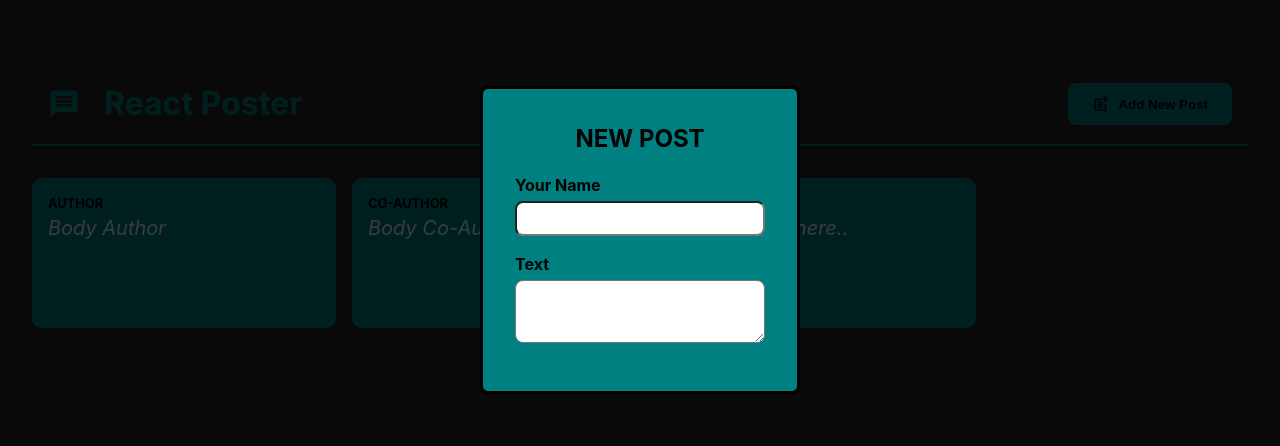
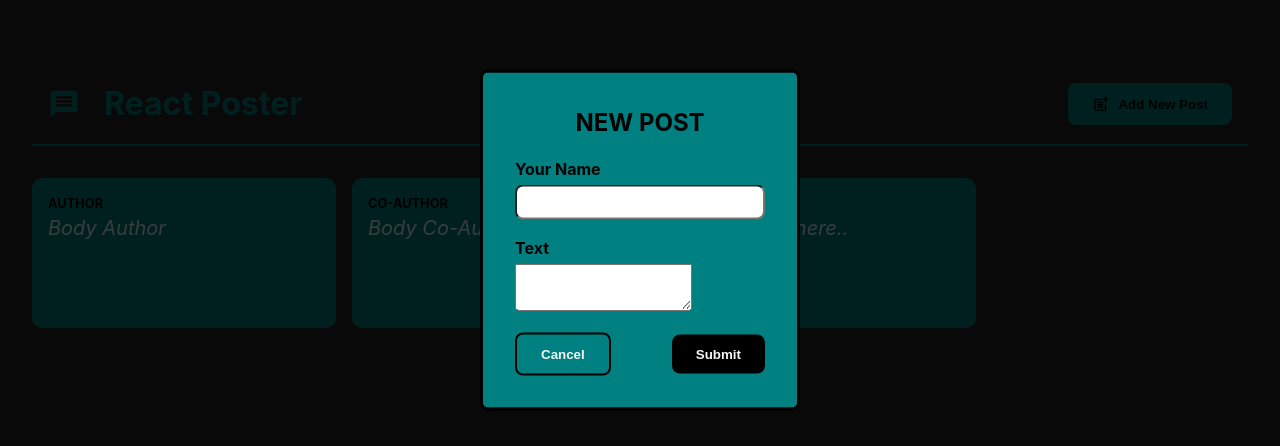
Before and after one commit to foolais/react-tutorial-udemy, a React (Vite) app: page / in a window 1280 px wide. Both pictures are taken after a click on the button "Add New Post". Shown: the top 446 px of the page. Built offline with nearby package versions, Linux system fonts and the light colour scheme.

Commit message:
add button form

```diff
--- a/src/components/Modal.jsx
+++ b/src/components/Modal.jsx
@@ -1,10 +1,10 @@
 /* eslint-disable react/prop-types */
 import styles from "./Modal.module.css";
 
-function Modal({ children, onClose }) {
+function Modal({ children }) {
   return (
     <>
-      <div className={styles.backdrop} onClick={onClose} />
+      <div className={styles.backdrop} />
       <dialog open className={styles.modal}>
         {children}
       </dialog>
--- a/src/components/NewPost.jsx
+++ b/src/components/NewPost.jsx
@@ -2,7 +2,7 @@
 import styles from "./NewPost.module.css";
 
 function NewPost(props) {
-  const { postChangeHandler } = props;
+  const { postChangeHandler, onClose } = props;
 
   return (
     <form className={styles.form}>
@@ -25,6 +25,12 @@ function NewPost(props) {
           onChange={(event) => postChangeHandler(event, "body")}
         />
       </p>
+      <p className={styles.actions}>
+        <button type="button" onClick={onClose}>
+          Cancel
+        </button>
+        <button type="submit">Submit</button>
+      </p>
     </form>
   );
 }
--- a/src/components/NewPost.module.css
+++ b/src/components/NewPost.module.css
@@ -13,7 +13,7 @@
 }
 
 .form input,
-.form textarea {
+asdfgmnbv .form textarea {
   display: block;
   margin-bottom: 1rem;
   padding: 0.5rem;
@@ -33,3 +33,42 @@
   text-transform: uppercase;
   font-size: 1.5rem;
 }
+
+.actions {
+  display: flex;
+  align-items: center;
+  justify-content: space-between;
+  gap: 1rem;
+  margin-top: 1rem;
+}
+
+.actions button {
+  display: inline-flex;
+  align-items: center;
+  gap: 0.5rem;
+  padding: 0.75rem 1.5rem;
+  background-color: black;
+  color: whitesmoke;
+  font-weight: bold;
+  border: none;
+  cursor: pointer;
+  border-radius: 8px;
+  -webkit-border-radius: 8px;
+  -moz-border-radius: 8px;
+  -ms-border-radius: 8px;
+  -o-border-radius: 8px;
+}
+
+.actions button[type="button"] {
+  background-color: teal;
+  border: 2px solid black;
+}
+
+.actions button[type="button"]:hover {
+  background-color: black;
+  transition: all 0.5s ease-in-out;
+  -webkit-transition: all 0.5s ease-in-out;
+  -moz-transition: all 0.5s ease-in-out;
+  -ms-transition: all 0.5s ease-in-out;
+  -o-transition: all 0.5s ease-in-out;
+}
--- a/src/components/PostsList.jsx
+++ b/src/components/PostsList.jsx
@@ -31,8 +31,11 @@ function PostList({ isModalOpen, showModalHandler }) {
   return (
     <>
       {isModalOpen ? (
-        <Modal onClose={() => showModalHandler(false)}>
-          <NewPost postChangeHandler={postChangeHandler} />
+        <Modal>
+          <NewPost
+            postChangeHandler={postChangeHandler}
+            onClose={() => showModalHandler(false)}
+          />
         </Modal>
       ) : null}
       <ul className={styles.postList}>
```
